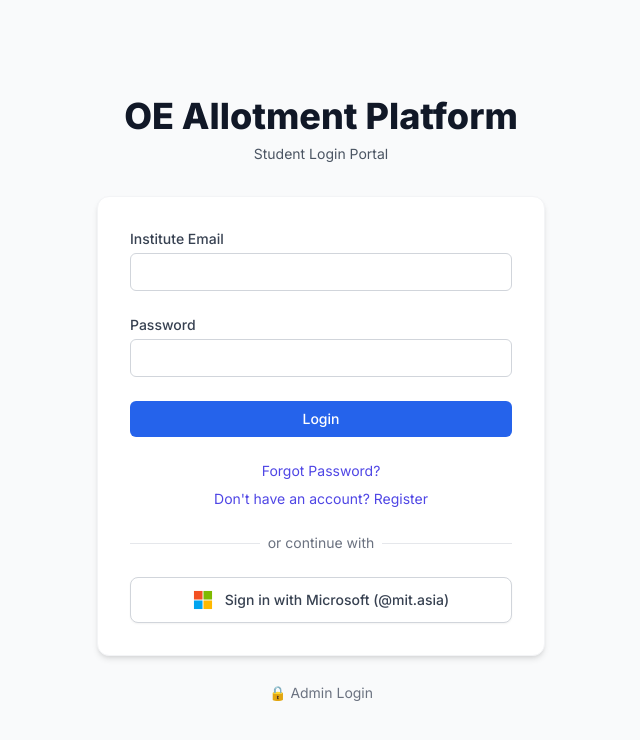
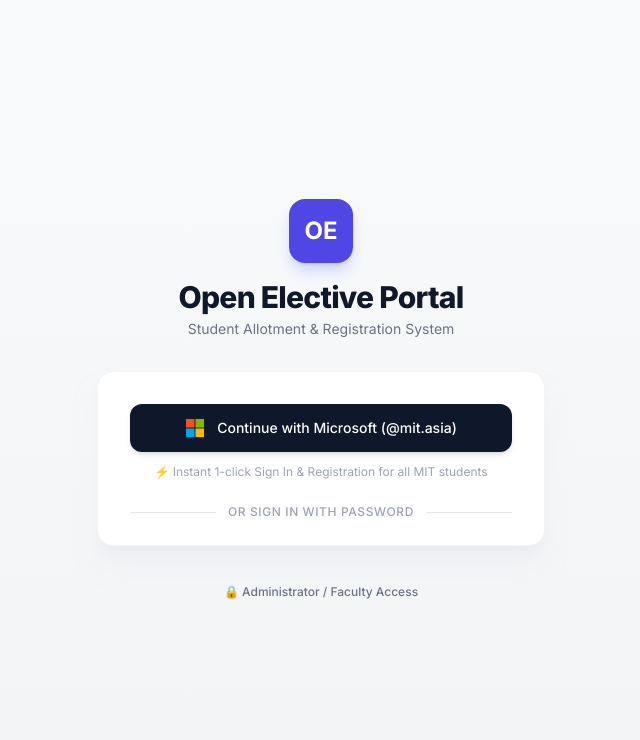
Before and after one commit to prasadshinde10/OE-ALLOTMENT, a Next.js app in the folder client/: page / in a window 1280 px wide. Shown: the top 740 px of the page, without its empty margins (319-959 px from the left). Built offline with nearby package versions, Linux system fonts and the light colour scheme.

Commit message:
changed microsoft SSO authentification

```diff
--- a/client/src/app/page.tsx
+++ b/client/src/app/page.tsx
@@ -1,4 +1,5 @@
 'use client'
+
 import { useState, useEffect } from 'react'
 import { useRouter } from 'next/navigation'
 import api from '@/lib/api'
@@ -12,6 +13,7 @@
   const router = useRouter()
   const { login } = useAuthContext()
   const [loading, setLoading] = useState(false)
+  const [showPasswordLogin, setShowPasswordLogin] = useState(false)
   const [formData, setFormData] = useState({
     instituteEmail: '',
     password: ''
@@ -62,23 +64,64 @@
   }
 
   return (
-    <main className="min-h-screen flex items-center justify-center bg-gray-50 p-4">
+    <main className="min-h-screen flex items-center justify-center bg-gradient-to-b from-gray-50 to-gray-100 p-4">
       <div className="max-w-md w-full">
+        {/* Header */}
         <div className="text-center mb-8">
-          <h1 className="text-4xl font-extrabold text-gray-900 mb-2">
-            OE Allotment Platform
+          <div className="inline-flex items-center justify-center w-16 h-16 bg-indigo-600 rounded-2xl shadow-lg shadow-indigo-200 text-white font-bold text-2xl mb-4">
+            OE
+          </div>
+          <h1 className="text-3xl font-extrabold text-gray-900 tracking-tight">
+            Open Elective Portal
           </h1>
-          <p className="text-sm text-gray-600">
-            Student Login Portal
+          <p className="text-sm text-gray-500 mt-1">
+            Student Allotment & Registration System
           </p>
         </div>
 
-        <div className="bg-white rounded-xl shadow-md p-8 border border-gray-100">
-          <form className="space-y-6" onSubmit={handleSubmit}>
+        <div className="bg-white rounded-2xl shadow-xl shadow-gray-200/50 p-8 border border-gray-100 space-y-6">
+          {/* Primary CTA: 1-Click Microsoft SSO */}
+          <div className="space-y-3">
+            <button
+              type="button"
+              onClick={handleMicrosoftLogin}
+              className="w-full flex items-center justify-center gap-3 px-5 py-3.5 bg-slate-900 hover:bg-black text-white rounded-xl shadow-md hover:shadow-lg transition-all transform active:scale-[0.99] font-medium text-sm"
+            >
+              <svg className="w-5 h-5 shrink-0" viewBox="0 0 21 21" fill="none">
+                <rect x="1" y="1" width="9" height="9" fill="#f25022" />
+                <rect x="11" y="1" width="9" height="9" fill="#7fba00" />
+                <rect x="1" y="11" width="9" height="9" fill="#00a4ef" />
+                <rect x="11" y="11" width="9" height="9" fill="#ffb900" />
+              </svg>
+              <span>Continue with Microsoft (@mit.asia)</span>
+            </button>
+            <p className="text-xs text-center text-gray-400">
+              ⚡ Instant 1-click Sign In & Registration for all MIT students
+            </p>
+          </div>
+
+          {/* Toggle for manual password login */}
+          <div className="pt-2">
+            <div className="relative flex items-center justify-center">
+              <div className="border-t border-gray-200 w-full" />
+              <button
+                type="button"
+                onClick={() => setShowPasswordLogin(!showPasswordLogin)}
+                className="absolute bg-white px-3 text-xs text-gray-400 hover:text-gray-600 transition-colors uppercase tracking-wider font-medium"
+              >
+                {showPasswordLogin ? 'Hide password login' : 'Or sign in with password'}
+              </button>
+            </div>
+          </div>
+
+          {/* Password Login Form (Expandable) */}
+          {showPasswordLogin && (
+            <form className="space-y-4 pt-2 animate-fadeIn" onSubmit={handleSubmit}>
               <Input
                 label="Institute Email"
                 type="email"
                 name="instituteEmail"
+                placeholder="you@mit.asia"
                 value={formData.instituteEmail}
                 onChange={handleChange}
                 required
@@ -87,54 +130,35 @@
                 label="Password"
                 type="password"
                 name="password"
+                placeholder="••••••••"
                 value={formData.password}
                 onChange={handleChange}
                 required
               />
 
               <Button type="submit" className="w-full" disabled={loading}>
-              {loading ? 'Logging in...' : 'Login'}
+                {loading ? 'Signing in...' : 'Sign In with Password'}
               </Button>
 
-            <div className="flex flex-col items-center gap-2 mt-4">
-              <Link href="/forgot-password/student" className="text-sm text-indigo-600 hover:text-indigo-500">
+              <div className="flex justify-between items-center text-xs pt-1">
+                <Link href="/forgot-password/student" className="text-indigo-600 hover:text-indigo-500 font-medium">
                   Forgot Password?
                 </Link>
-              <Link href="/register" className="text-sm text-indigo-600 hover:text-indigo-500">
-                Don&apos;t have an account? Register
+                <Link href="/register" className="text-gray-500 hover:text-gray-700">
+                  Manual Registration
                 </Link>
               </div>
             </form>
-
-          {/* Divider */}
-          <div className="relative my-6">
-            <div className="absolute inset-0 flex items-center">
-              <div className="w-full border-t border-gray-200" />
-            </div>
-            <div className="relative flex justify-center text-sm">
-              <span className="bg-white px-2 text-gray-500">or continue with</span>
-            </div>
+          )}
         </div>
 
-          {/* Microsoft SSO Button */}
-          <button
-            type="button"
-            onClick={handleMicrosoftLogin}
-            className="w-full flex items-center justify-center gap-3 px-4 py-3 border border-gray-300 rounded-lg shadow-sm bg-white hover:bg-gray-50 transition-colors text-sm font-medium text-gray-700"
+        {/* Footer */}
+        <div className="mt-8 text-center">
+          <Link
+            href="/login/admin"
+            className="inline-flex items-center gap-1.5 text-xs text-gray-500 hover:text-indigo-600 transition-colors font-medium"
           >
-            <svg className="w-5 h-5" viewBox="0 0 21 21" fill="none">
-              <rect x="1" y="1" width="9" height="9" fill="#f25022" />
-              <rect x="11" y="1" width="9" height="9" fill="#7fba00" />
-              <rect x="1" y="11" width="9" height="9" fill="#00a4ef" />
-              <rect x="11" y="11" width="9" height="9" fill="#ffb900" />
-            </svg>
-            Sign in with Microsoft (@mit.asia)
-          </button>
-        </div>
-
-        <div className="mt-6 text-center">
-          <Link href="/login/admin" className="inline-flex items-center gap-2 text-sm text-gray-500 hover:text-indigo-600 transition-colors">
-            🔒 Admin Login
+            🔒 Administrator / Faculty Access
           </Link>
         </div>
       </div>
```
Also changed, not shown: 2 other files (tests, documents, lock files or other folders). Lines whose indentation alone changed are shown as unchanged.
